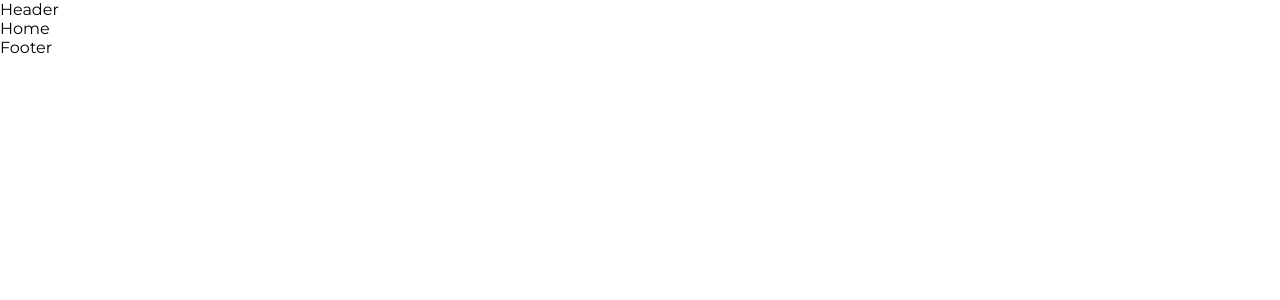
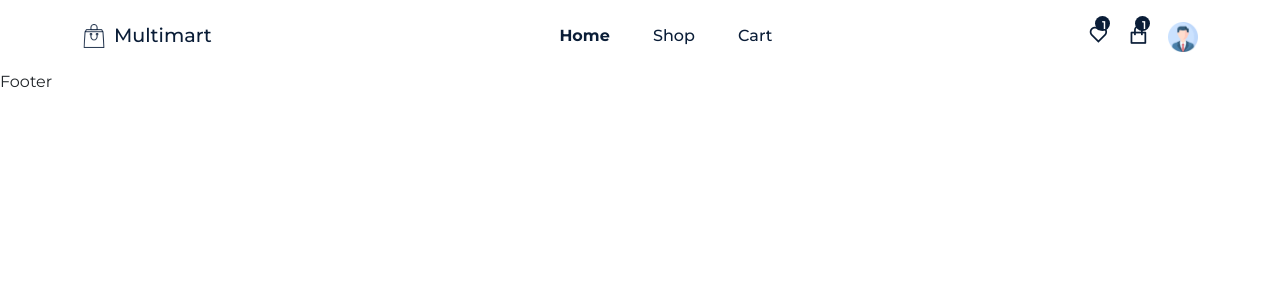
Before and after one commit to hungphan2001/multimart-ecommerce, a React (Create React App) app: page /home in a window 1280 px wide. Shown: the top 300 px of the page. Built offline with nearby package versions, Linux system fonts and the light colour scheme.

Commit message:
create navigation part1
create frame motion for usericons
create title page multimart + name page

Signed-off-by: Hưng Phan <phandinhhungvp2001@gmail.com>

```diff
--- a/package.json
+++ b/package.json
@@ -6,11 +6,15 @@
     "@testing-library/jest-dom": "^5.16.5",
     "@testing-library/react": "^13.4.0",
     "@testing-library/user-event": "^13.5.0",
+    "bootstrap": "^5.2.3",
+    "framer-motion": "^10.0.2",
     "react": "^18.2.0",
     "react-dom": "^18.2.0",
     "react-router-dom": "^6.8.2",
     "react-router-native": "^6.8.2",
     "react-scripts": "5.0.1",
+    "reactstrap": "^9.1.6",
+    "remixicon": "^2.5.0",
     "web-vitals": "^2.1.4"
   },
   "scripts": {
--- a/src/App.css
+++ b/src/App.css
@@ -54,3 +54,11 @@
   text-decoration: none;
   color: unset;
 }
+
+img{
+  width: 100%;
+}
+
+section{
+  padding: 60px 0px;
+}
--- a/src/components/Header/Header.jsx
+++ b/src/components/Header/Header.jsx
@@ -1,9 +1,67 @@
-import React from 'react'
+import React from 'react';
+import './header.css'
+import {motion} from 'framer-motion'
+import logo from '../../assets/images/eco-logo.png'
+import userIcon from '../../assets/images/user-icon.png'
+import { NavLink } from 'react-router-dom';
+import { Container,Row } from 'reactstrap';
 
+const nav__links =[
+    {
+    path:'home',
+    display:'Home'
+    },
+    {
+        path:'shop',
+        display:'Shop'
+    },
+    {
+        path:'cart',
+        display:'Cart'
+    },
+]
 const Header = () => {
-  return (
-    <div>Header</div>
-  )
+  return <header className="header">
+    <Container>
+      <Row>
+          <div className="nav__wrapper">
+              <div className="logo">
+                  <img src={logo} alt="logo"></img>
+                  <div>
+                  <h1>Multimart</h1>
+                  </div>
+              </div>
+
+              <div className="navigation">
+                  <ul className="menu">
+                  {
+                    nav__links.map((item,index)=>(
+                        <li className='nav__item' key={index}>
+                            <NavLink to={item.path} className={(navClass)=>
+                            navClass.isActive ? 'nav__active': ''}>{item.display}</NavLink>
+                        </li>
+                    ))}
+                      </ul></div>
+
+                  <div className="nav__icons">
+                          <span className="fav__icon">
+                          <i class="ri-heart-line"></i>
+                          <span className="badge">1</span>
+                          </span>
+                          <span className="cart__icon">
+                          <i class="ri-shopping-bag-line"></i>
+                          <span className="badge">1</span>
+                          </span>
+                          <span>
+                            <motion.img src={userIcon}  whileTap={{scale:1.2}} alt=''></motion.img></span>
+                      </div>
+                      <div className="mobile__menu">
+                          <span><i class="ri-menu-line"></i></span>
+                      </div>
+          </div>
+      </Row>
+  </Container>
+</header>
 }
 
 export default Header
--- /dev/null
+++ b/src/components/Header/header.css
@@ -0,0 +1,89 @@
+.header{
+    width: 100%;
+    height: 70px;
+    line-height: 70px;
+}
+
+.nav__wrapper{
+    display: flex;
+    align-items: center;
+    justify-content: space-between;
+}
+
+.logo {
+    display: flex;
+    align-items: center;
+    column-gap: 8px;
+}
+
+.logo img {
+    width: 1.5rem;
+    height: 1.5rem;
+}
+
+.logo h1{
+    font-size: 1.2rem;
+    font-size:700;
+    color:var(--primary-color);
+}
+
+.menu{
+    display:flex;
+    align-items: center;
+    column-gap: 2.7rem;
+    margin-bottom: 0;
+}
+
+.nav__item a {
+    color:var(--primary-color);
+    font-weight: 500;
+    cursor: pointer;
+}
+
+.nav__icons{
+    display: flex;
+    align-items: center;
+    column-gap: 1.2rem;
+}
+
+.nav__icons span i {
+    font-size: 1.3rem;
+    color:var(--primary-color);
+    cursor: pointer;
+}
+
+.cart__icon , .fav__icon{
+   position: relative;
+}
+
+.badge{
+    position: absolute;
+    top: 22%;
+    right:-5%;
+    content: '';
+    width: 15px;
+    height: 15px;
+    background: var(--primary-color);
+    color:#fff;
+    font-size: 0.7rem;
+    font-weight: 600;
+    border-radius: 50px;
+    z-index: 10;
+
+}
+
+.nav__icons span img {
+    width: 30px;
+    height: 30px;
+    cursor: pointer;
+}
+
+.mobile__menu{
+    font-size:1.3rem;
+    color:var(--primary-color);
+    display: none;
+}
+
+.nav__active{
+    font-weight: 700 !important;
+}
--- /dev/null
+++ b/src/components/Helmet/Helmet.js
@@ -0,0 +1,8 @@
+import React from 'react'
+
+const Helmet = (props) => {
+    document.title ='MultiMart -'+props.title
+  return <div className='w-100'>{props.children}</div>;
+};
+
+export default Helmet
--- a/src/index.js
+++ b/src/index.js
@@ -1,11 +1,11 @@
-import React from 'react';
-import ReactDOM from 'react-dom/client';
-import './index.css';
-import App from './App';
-import reportWebVitals from './reportWebVitals';
+import React from "react";
+import ReactDOM from "react-dom/client";
+import "remixicon/fonts/remixicon.css";
+import "bootstrap/dist/css/bootstrap.css";
+import { BrowserRouter } from 'react-router-dom';
+import App from "./App";
 
-import { BrowserRouter } from 'react-router-dom';
-const root = ReactDOM.createRoot(document.getElementById('root'));
+const root = ReactDOM.createRoot(document.getElementById("root"));
 root.render(
   <React.StrictMode>
     <BrowserRouter>
@@ -13,8 +13,3 @@
     </BrowserRouter>
   </React.StrictMode>
 );
-
-// If you want to start measuring performance in your app, pass a function
-// to log results (for example: reportWebVitals(console.log))
-// or send to an analytics endpoint. Learn more: https://bit.ly/CRA-vitals
-reportWebVitals();
--- a/src/pages/Home.jsx
+++ b/src/pages/Home.jsx
@@ -1,8 +1,9 @@
 import React from 'react'
 
+import Helmet from '../components/Helmet/Helmet'
 const Home = () => {
   return (
-    <div>Home</div>
+    <Helmet title={'Home'}/>
   )
 }
 
--- a/src/reportWebVitals.js
+++ /dev/null
@@ -1,13 +0,0 @@
-const reportWebVitals = onPerfEntry => {
-  if (onPerfEntry && onPerfEntry instanceof Function) {
-    import('web-vitals').then(({ getCLS, getFID, getFCP, getLCP, getTTFB }) => {
-      getCLS(onPerfEntry);
-      getFID(onPerfEntry);
-      getFCP(onPerfEntry);
-      getLCP(onPerfEntry);
-      getTTFB(onPerfEntry);
-    });
-  }
-};
-
-export default reportWebVitals;
--- a/src/routes/Routers.js
+++ b/src/routes/Routers.js
@@ -1,4 +1,4 @@
-import { Routes,Route } from 'react-router-dom'
+import { Routes,Route,Navigate } from 'react-router-dom'
 
 import Home from '../pages/Home'
 import Shop from '../pages/Shop'
@@ -10,7 +10,9 @@
 
 
  const Routers = () =>{
-    return <Routes>
+    return (
+    <Routes>
+      <Route path='/' element={<Navigate to ='home'/>}/>
       <Route path='home' element ={<Home/>}/>
       <Route path='shop' element ={<Shop/>}/>
       <Route path='shop/:id' element ={<ProductDetails/>}/>
@@ -19,6 +21,7 @@
       <Route path='login' element ={<Login/>}/>
       <Route path='signup' element ={<Signup/>}/>
     </Routes>
+    );
  };
 
  export default Routers;
```
Also changed, not shown: 2 other files (tests, documents, lock files or other folders).
